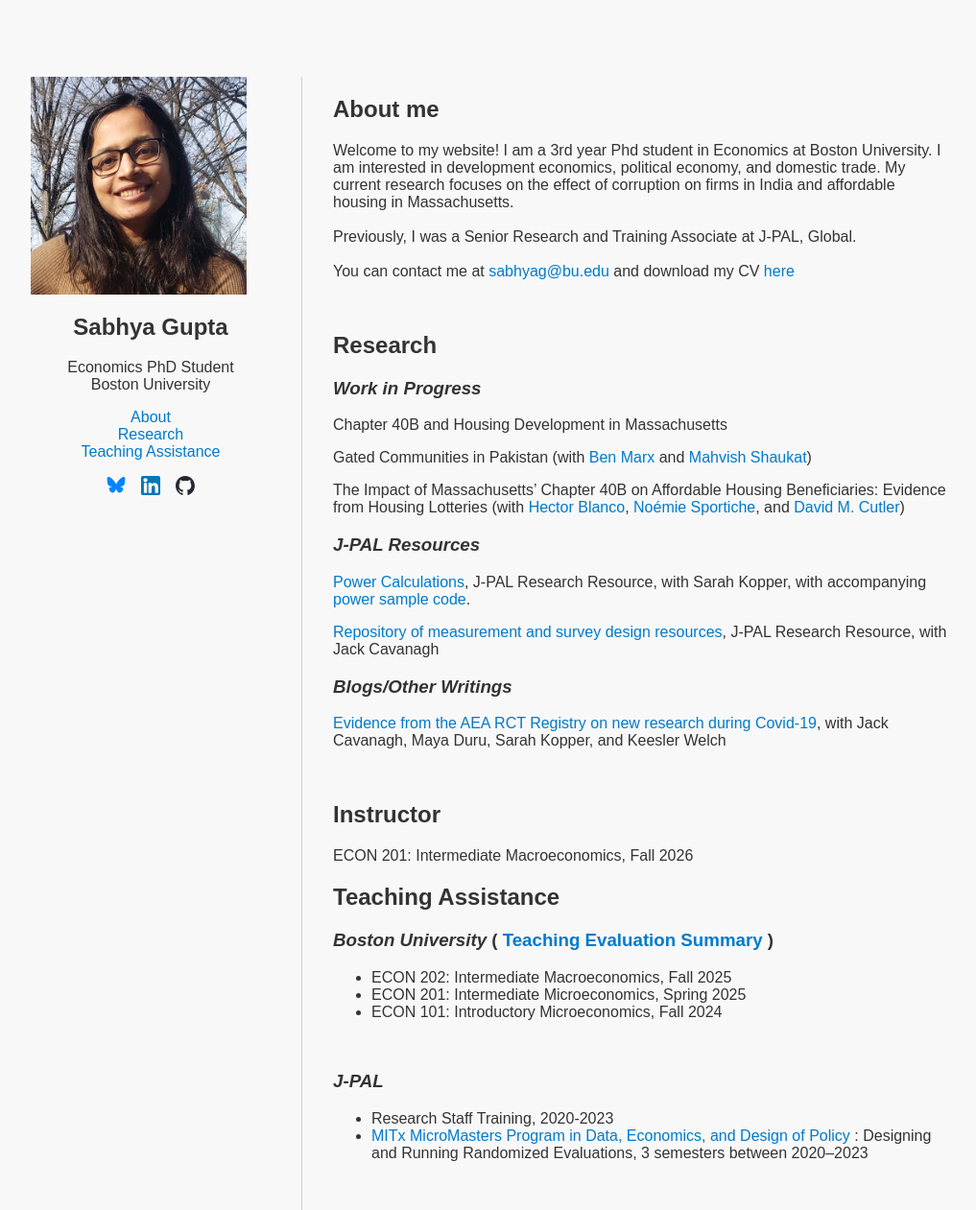
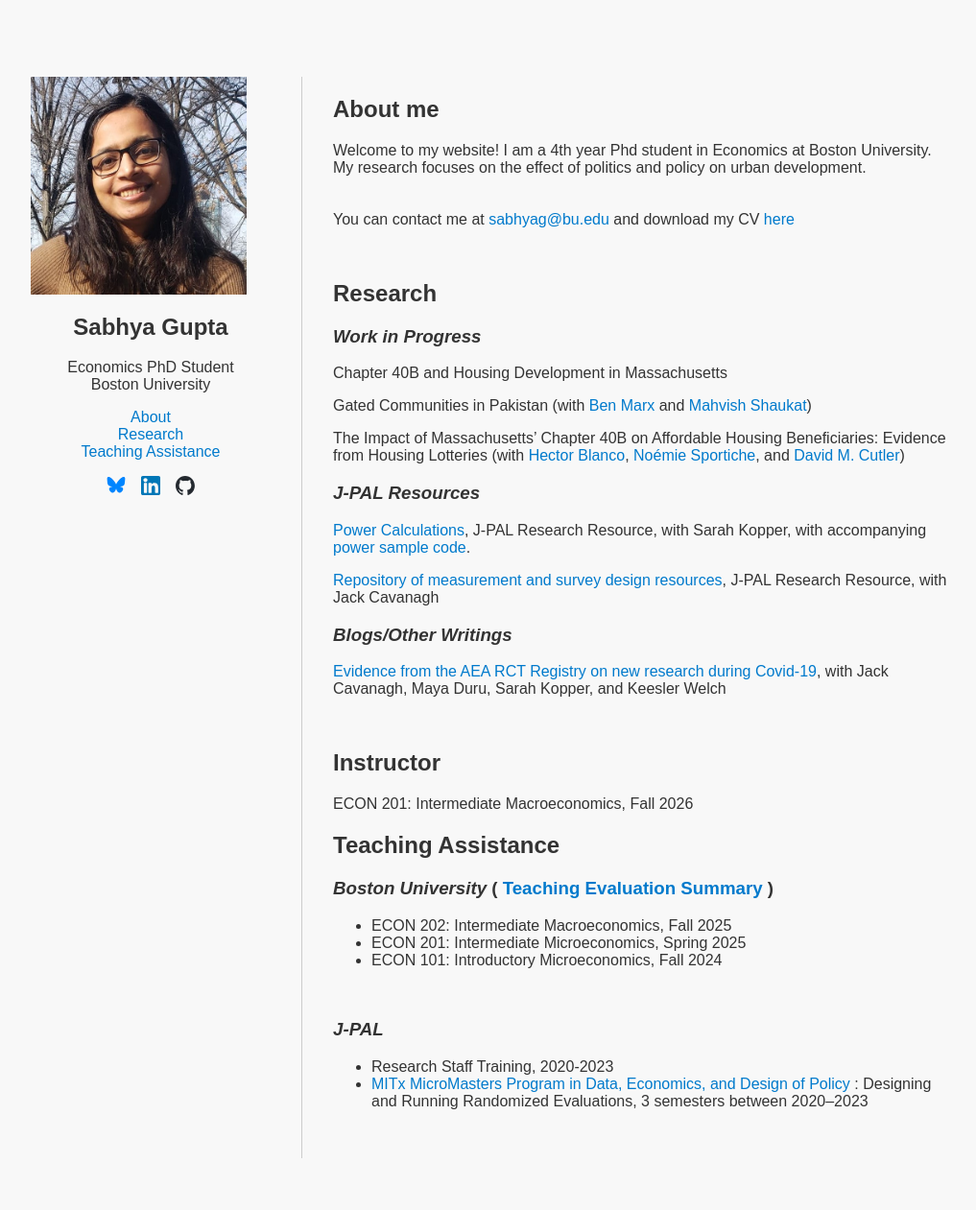
Before and after one commit to sabhya-gupta/sabhya-gupta.github.io, a Jekyll site: the page built from index.md, in a window 1280 px wide. Shown: the whole page at 96% size, without its empty margins (128-1145 px from the left). Built offline with Jekyll 4.4.1, drawn with Linux system fonts in a browser that asks for light colours; after the commit the page ends 1207 px from its top, so only the background shows below that.

Commit message:
Revise about section for current academic status
Updated personal information and research focus in the about section.

```diff
--- a/_includes/about.md
+++ b/_includes/about.md
@@ -1,9 +1,7 @@
 ## About me {#about}
 
-Welcome to my website! I am a 3rd year Phd student in Economics at Boston University. I am interested in development economics, political economy, and domestic trade. My current research focuses on the effect of corruption on firms in India and affordable housing in Massachusetts.
+Welcome to my website! I am a 4th year Phd student in Economics at Boston University. My research focuses on the effect of politics and policy on urban development.
 <br>
 <br>
-Previously, I was a Senior Research and Training Associate at J-PAL, Global.
 <br>
-<br>
-You can contact me at [sabhyag@bu.edu](mailto:sabhyag@bu.edu) and download my CV [here](/files/Sabhya_Gupta_Academic_CV_July_2025.pdf)
+You can contact me at [sabhyag@bu.edu](mailto:sabhyag@bu.edu) and download my CV [here](files/Gupta_Sabhya_Academic_CV_2026.pdf)
```
